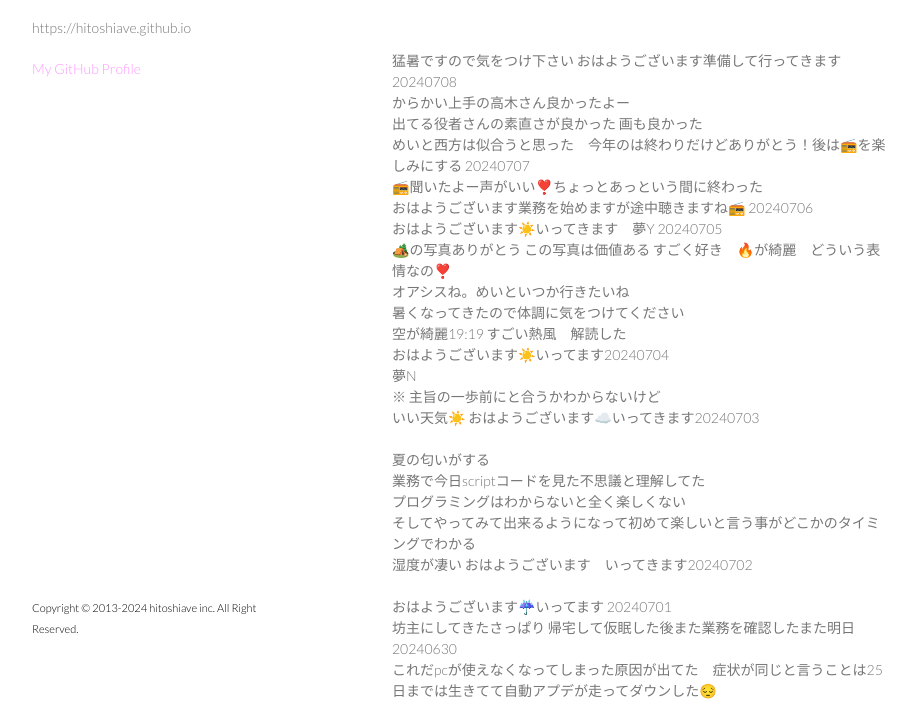
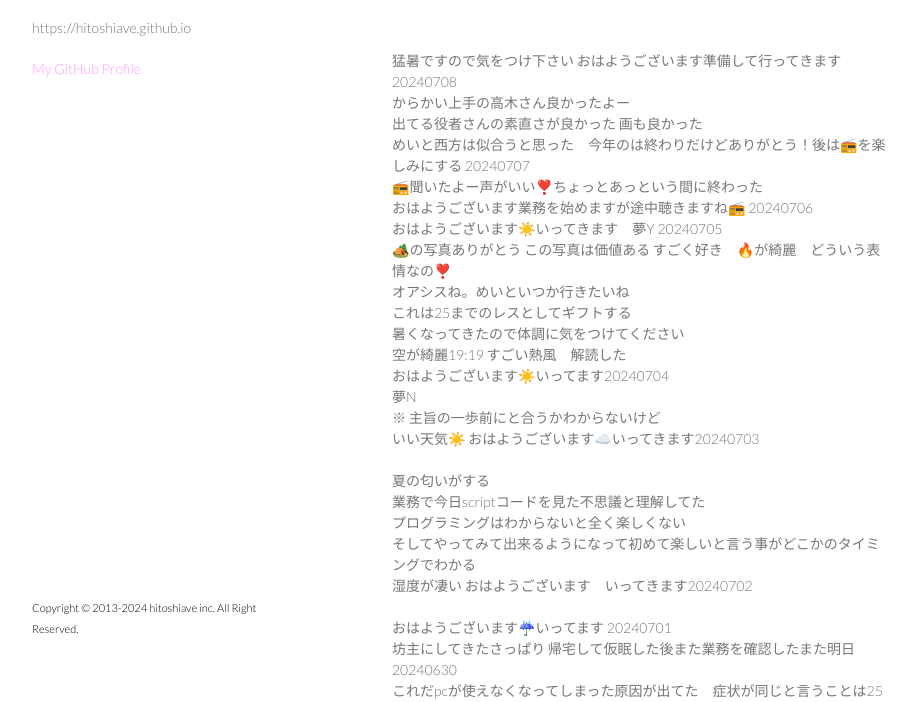
Before and after one commit to HitoshiAve/hitoshiave.github.com, a plain HTML site: page index.html in a window 1280 px wide. Shown: the part 92-794 px from the top of the page, without its empty margins (178-1094 px from the left). Drawn offline with Linux system fonts and the light colour scheme.

Commit message:
Update index.html

```diff
--- a/index.html
+++ b/index.html
@@ -53,7 +53,8 @@
 	      おはようございます業務を始めますが途中聴きますね📻 20240706<br>
 	      おはようございます☀️いってきます　夢Y 20240705<br>
 	      🏕️の写真ありがとう  この写真は価値ある すごく好き　🔥が綺麗　どういう表情なの❣️<br>
-	      オアシスね。めいといつか行きたいね
+	      オアシスね。めいといつか行きたいね　<br>
+	      これは25までのレスとしてギフトする
 	   <br>   暑くなってきたので体調に気をつけてください<br>
 	      空が綺麗19:19 すごい熱風　解読した　<br>
 	      おはようございます☀️いってます20240704<br>
```
